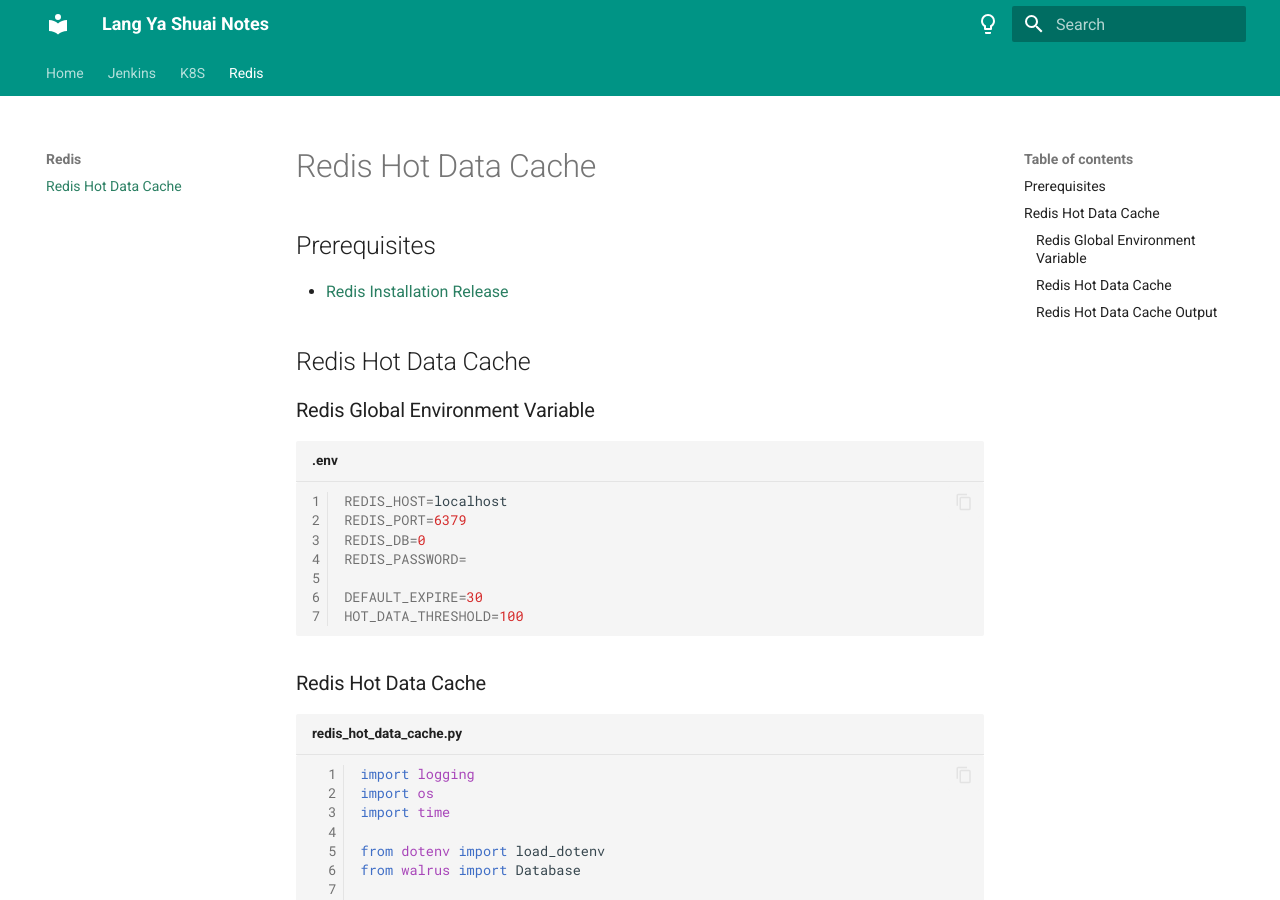
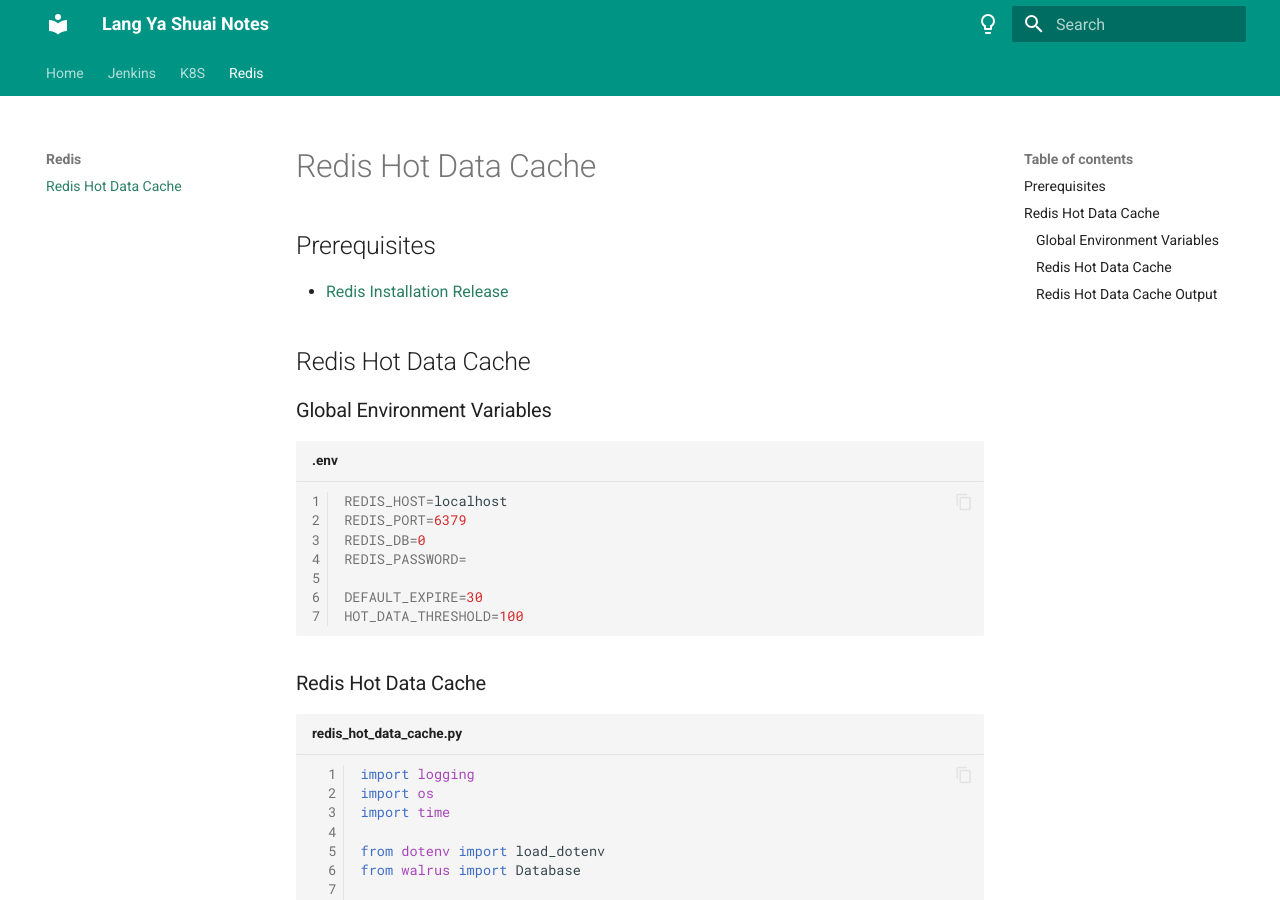
Before and after one commit to zhouushe/notes, an MkDocs documentation site: the page built from docs/redis_hot_data_cache.md, in a window 1280 px wide and 900 px high. Built offline with MkDocs 1.6.1 and Material for MkDocs 9.7.7, drawn with Linux system fonts in a browser that asks for light colours.

Commit message:
Update redis_hot_data_cache.md

````diff
--- a/docs/redis_hot_data_cache.md
+++ b/docs/redis_hot_data_cache.md
@@ -2,7 +2,7 @@
 - [Redis Installation Release](https://github.com/redis-windows/redis-windows/releases)
 
 ## Redis Hot Data Cache
-### Redis Global Environment Variable
+### Global Environment Variables
 ```bash title=".env"
 REDIS_HOST=localhost
 REDIS_PORT=6379
````
